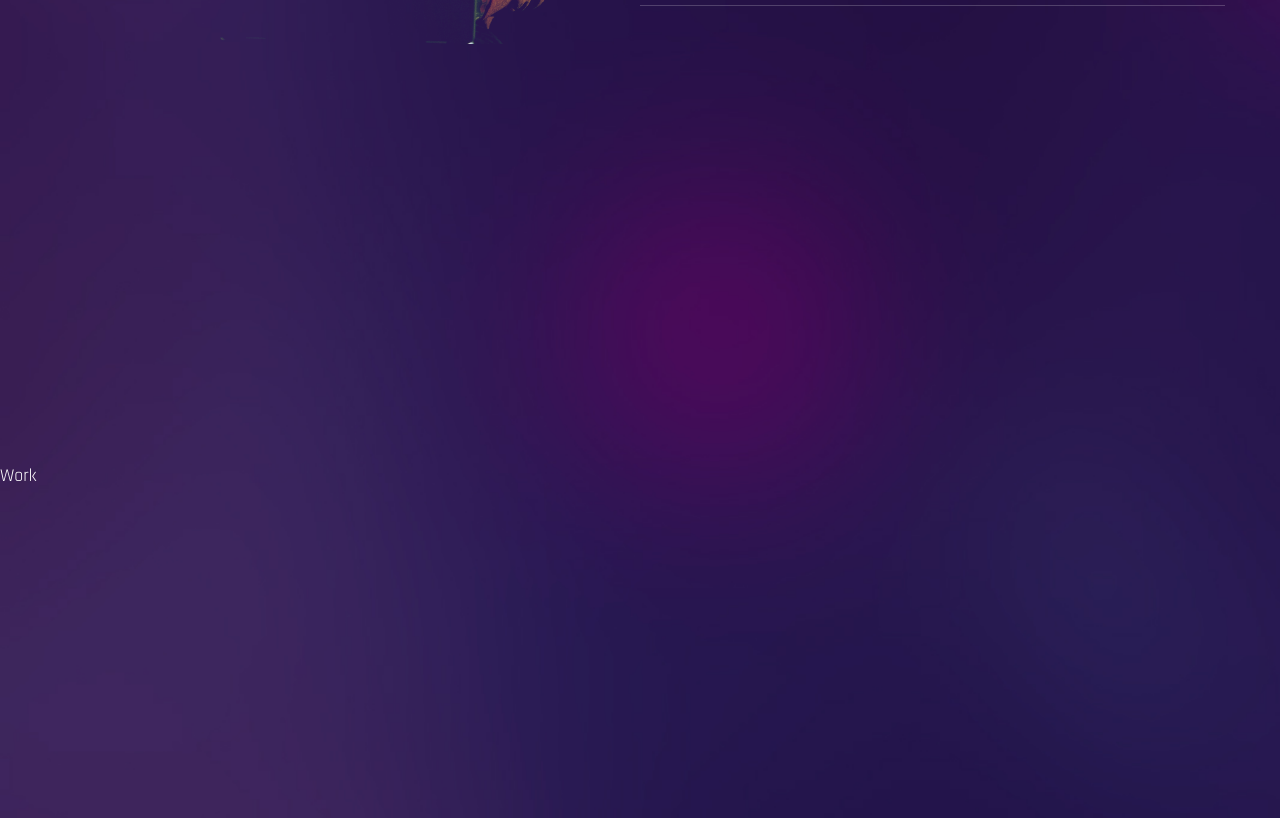
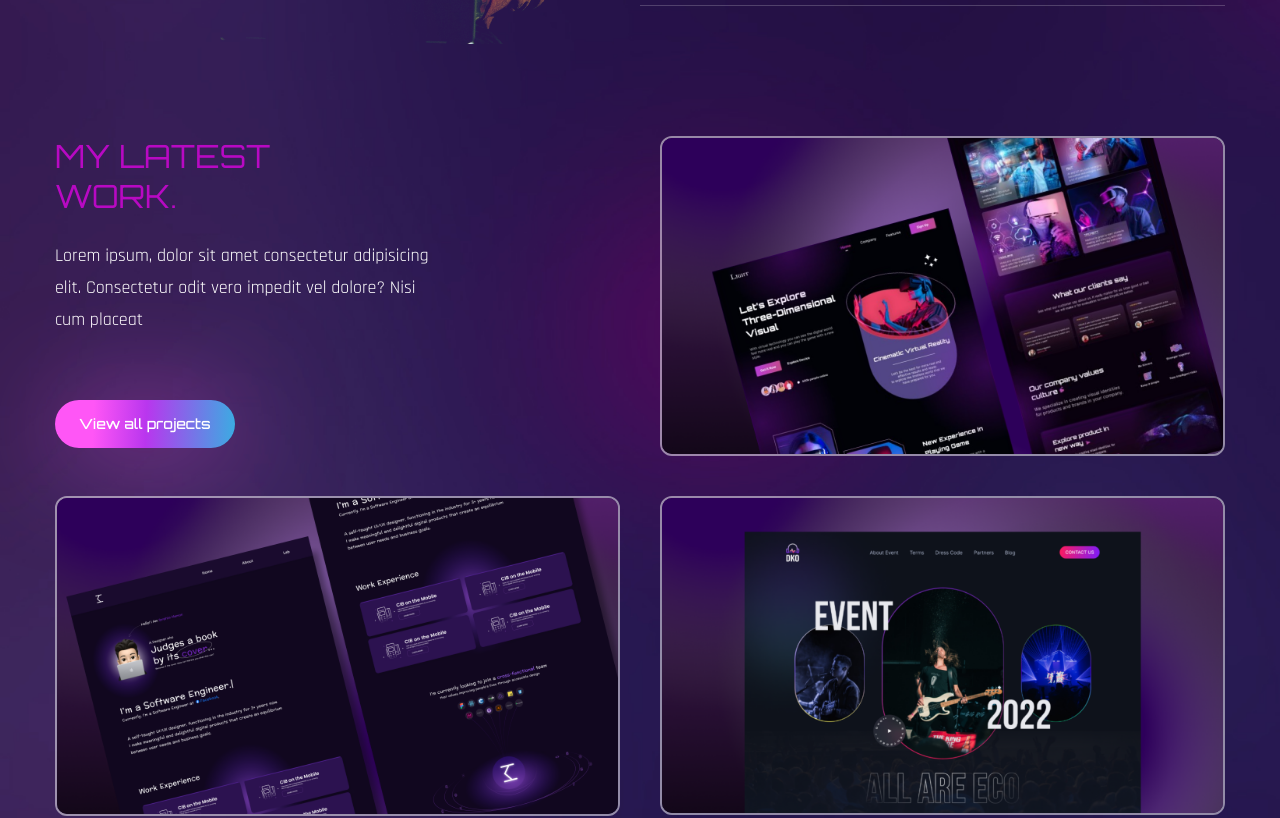
Before and after one commit to Iznobadd/portfolio, a React (Create React App) app: page / in a window 1280 px wide. Shown: the part 2260-3078 px from the top of the page. Built offline with nearby package versions, Linux system fonts and the light colour scheme; a web font is replaced by a local one.

Commit message:
finish works

```diff
--- a/src/components/Work.tsx
+++ b/src/components/Work.tsx
@@ -1,7 +1,85 @@
+import { motion } from "framer-motion";
+import { fadeIn } from "../variants";
+import Img1 from "../assets/portfolio-img1.png";
+import Img2 from "../assets/portfolio-img2.png";
+import Img3 from "../assets/portfolio-img3.png";
+
 export default function Work() {
   return (
-    <div className="section" id="work">
-      Work
-    </div>
+    <section className="section" id="work">
+      <div className="container mx-auto">
+        <div className="flex flex-col lg:flex-row gap-x-10">
+          <motion.div
+            variants={fadeIn("right", 0.3)}
+            initial="hidden"
+            whileInView={"show"}
+            viewport={{ once: false, amount: 0.3 }}
+            className="flex-1 flex flex-col gap-y-12 mb-10 lg:mb-0"
+          >
+            <div>
+              <h2 className="h2 leading-tight text-accent">
+                My Latest
+                <br /> Work.
+              </h2>
+              <p className="max-w-sm mb-16">
+                Lorem ipsum, dolor sit amet consectetur adipisicing elit.
+                Consectetur odit vero impedit vel dolore? Nisi cum placeat
+              </p>
+              <button className="btn btn-sm">View all projects</button>
+            </div>
+            <div className="group relative overflow-hidden border-2 border-white/50 rounded-xl">
+              <div className="group-hover:bg-black/70 w-full h-full absolute z-40 transition-all duration-300"></div>
+              <img
+                className="group-hover:scale-125 transition-all duration-500"
+                src={Img1}
+                alt="Project 1"
+              />
+              <div className="absolute -bottom-full left-12 group-hover:bottom-24 transition-all duration-500 z-50">
+                <span className="text-gradient">UI/UX Design</span>
+              </div>
+              <div className="absolute -bottom-full left-12 group-hover:bottom-14 transition-all duration-700 z-50">
+                <span className="text-3xl text-white">Project Title</span>
+              </div>
+            </div>
+          </motion.div>
+          <motion.div
+            variants={fadeIn("left", 0.2)}
+            initial="hidden"
+            whileInView={"show"}
+            viewport={{ once: false, amount: 0.3 }}
+            className="flex-1 flex flex-col gap-y-10"
+          >
+            <div className="group relative overflow-hidden border-2 border-white/50 rounded-xl">
+              <div className="group-hover:bg-black/70 w-full h-full absolute z-40 transition-all duration-300"></div>
+              <img
+                className="group-hover:scale-125 transition-all duration-500"
+                src={Img2}
+                alt="Project 2"
+              />
+              <div className="absolute -bottom-full left-12 group-hover:bottom-24 transition-all duration-500 z-50">
+                <span className="text-gradient">UI/UX Design</span>
+              </div>
+              <div className="absolute -bottom-full left-12 group-hover:bottom-14 transition-all duration-700 z-50">
+                <span className="text-3xl text-white">Project Title</span>
+              </div>
+            </div>
+            <div className="group relative overflow-hidden border-2 border-white/50 rounded-xl">
+              <div className="group-hover:bg-black/70 w-full h-full absolute z-40 transition-all duration-300"></div>
+              <img
+                className="group-hover:scale-125 transition-all duration-500"
+                src={Img3}
+                alt="Project 1"
+              />
+              <div className="absolute -bottom-full left-12 group-hover:bottom-24 transition-all duration-500 z-50">
+                <span className="text-gradient">UI/UX Design</span>
+              </div>
+              <div className="absolute -bottom-full left-12 group-hover:bottom-14 transition-all duration-700 z-50">
+                <span className="text-3xl text-white">Project Title</span>
+              </div>
+            </div>
+          </motion.div>
+        </div>
+      </div>
+    </section>
   );
 }
```
